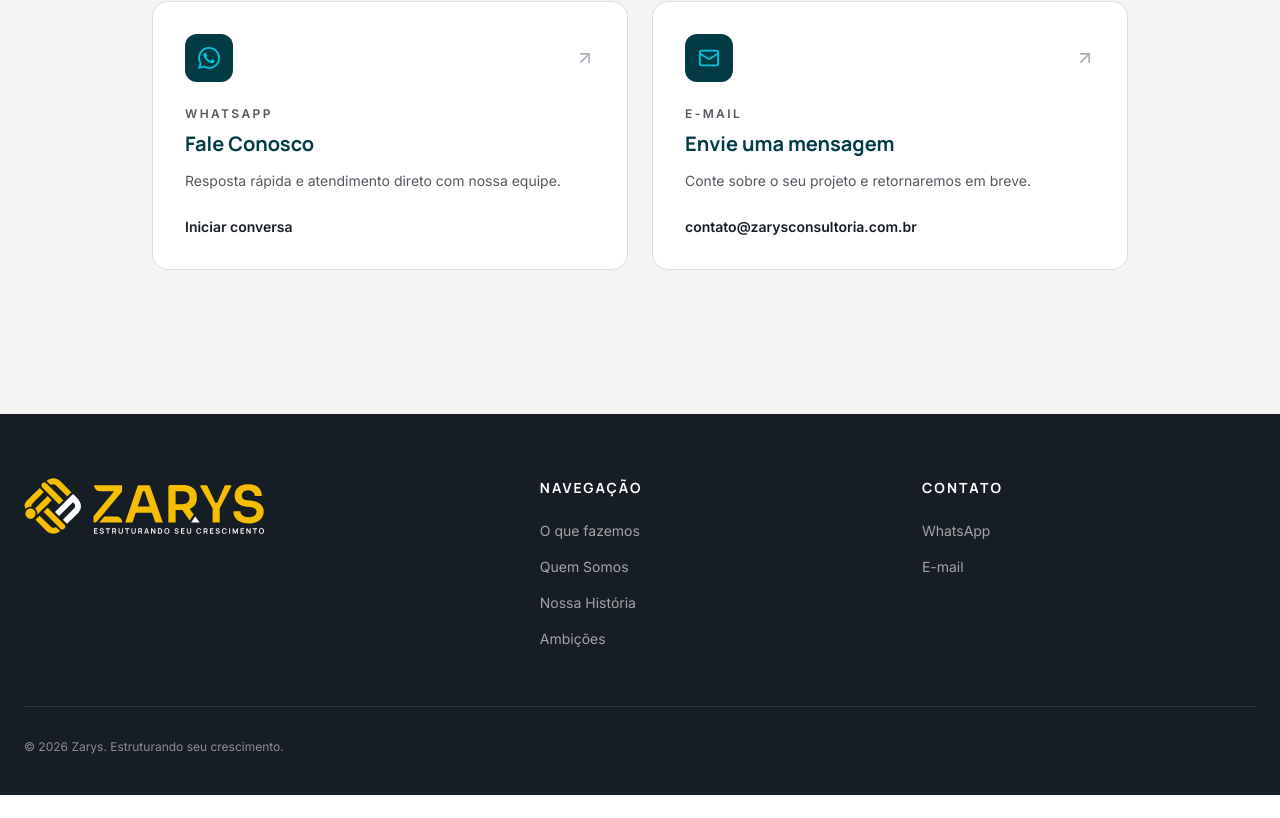
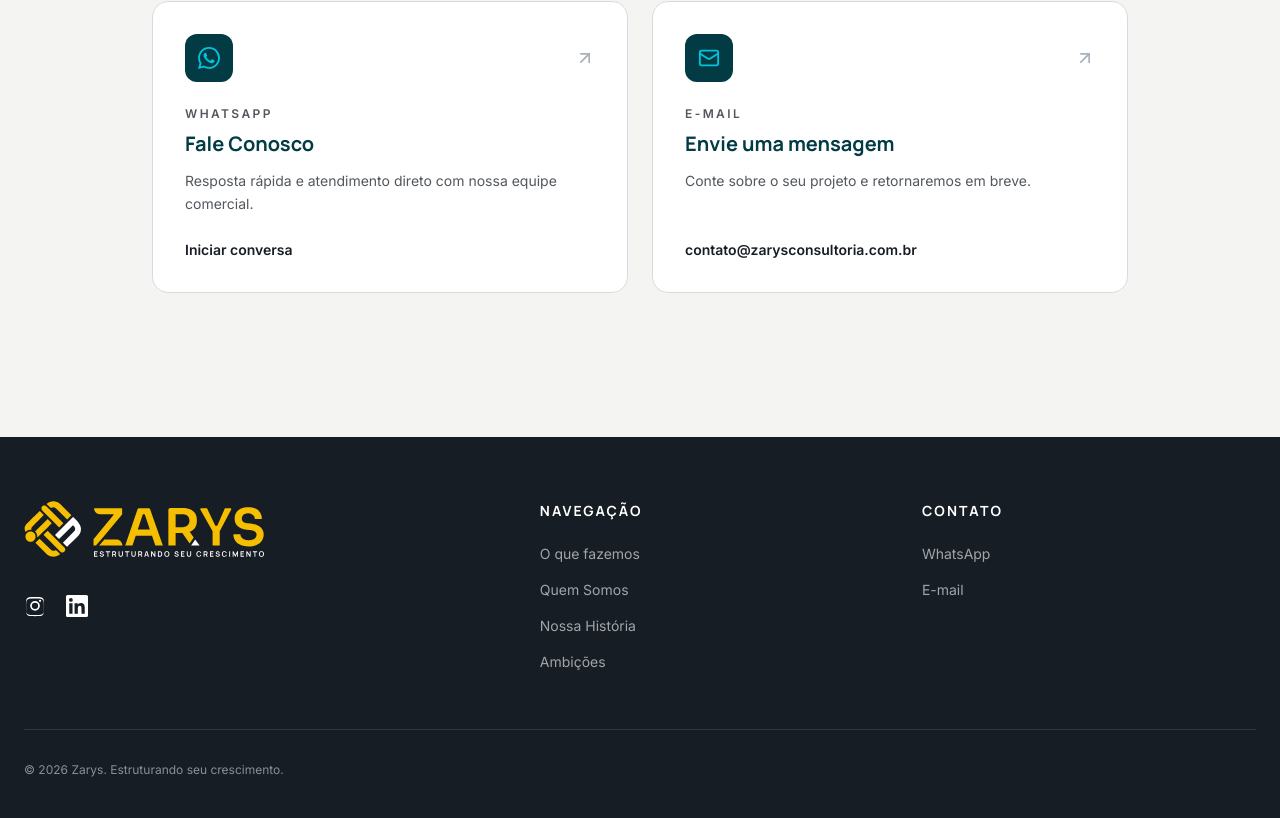
Before and after one commit to Zarys-Consultoria/Zarys-Consultoria.github.io, a Next.js app: page / in a window 1280 px wide. Shown: the part 4183-5001 px from the top of the page. Before the commit the page ends 4978 px from the top, so only its background shows below. Built offline with nearby package versions, Linux system fonts and the light colour scheme.

Commit message:
feat: add social links to footer and update contact copy
Add Instagram and LinkedIn icons to the footer, linking to the
official Zarys profiles. Update the WhatsApp contact copy to mention
the commercial team.

```diff
--- a/src/components/zarys/Contact.tsx
+++ b/src/components/zarys/Contact.tsx
@@ -19,7 +19,7 @@ const channels = [
     Icon: WhatsAppIcon,
     label: "WhatsApp",
     title: "Fale Conosco",
-    text: "Resposta rápida e atendimento direto com nossa equipe.",
+    text: "Resposta rápida e atendimento direto com nossa equipe comercial.",
     detail: "Iniciar conversa",
     href: WHATSAPP_URL,
     external: true,
--- a/src/components/zarys/Footer.tsx
+++ b/src/components/zarys/Footer.tsx
@@ -3,6 +3,29 @@ import logoZarys from "@/assets/brand/zarys-logo-completo-negativo.svg";
 
 const WHATSAPP_URL = "https://wa.me/5585987734863";
 const EMAIL = "contato@zarysconsultoria.com.br";
+const INSTAGRAM_URL = "https://www.instagram.com/zarys.consultoria/";
+const LINKEDIN_URL = "https://www.linkedin.com/company/zarys-consultoria/";
+
+function InstagramIcon({ size = 22 }: { size?: number }) {
+  return (
+    <svg width={size} height={size} viewBox="0 0 24 24" fill="currentColor" aria-hidden="true">
+      <path d="M12 2.16c3.2 0 3.58.01 4.85.07 1.17.05 1.8.25 2.23.41.56.22.96.48 1.38.9.42.42.68.82.9 1.38.16.42.36 1.06.41 2.23.06 1.27.07 1.65.07 4.85s-.01 3.58-.07 4.85c-.05 1.17-.25 1.8-.41 2.23-.22.56-.48.96-.9 1.38-.42.42-.82.68-1.38.9-.42.16-1.06.36-2.23.41-1.27.06-1.65.07-4.85.07s-3.58-.01-4.85-.07c-1.17-.05-1.8-.25-2.23-.41a3.72 3.72 0 0 1-1.38-.9 3.72 3.72 0 0 1-.9-1.38c-.16-.42-.36-1.06-.41-2.23C2.17 15.58 2.16 15.2 2.16 12s.01-3.58.07-4.85c.05-1.17.25-1.8.41-2.23.22-.56.48-.96.9-1.38.42-.42.82-.68 1.38-.9.42-.16 1.06-.36 2.23-.41C8.42 2.17 8.8 2.16 12 2.16Zm0 1.62c-3.15 0-3.52.01-4.76.07-1.15.05-1.77.24-2.19.41-.55.21-.94.47-1.35.88-.41.41-.67.8-.88 1.35-.17.42-.36 1.04-.41 2.19-.06 1.24-.07 1.61-.07 4.76s.01 3.52.07 4.76c.05 1.15.24 1.77.41 2.19.21.55.47.94.88 1.35.41.41.8.67 1.35.88.42.17 1.04.36 2.19.41 1.24.06 1.61.07 4.76.07s3.52-.01 4.76-.07c1.15-.05 1.77-.24 2.19-.41.55-.21.94-.47 1.35-.88.41-.41.67-.8.88-1.35.17-.42.36-1.04.41-2.19.06-1.24.07-1.61.07-4.76s-.01-3.52-.07-4.76c-.05-1.15-.24-1.77-.41-2.19a3.63 3.63 0 0 0-.88-1.35 3.63 3.63 0 0 0-1.35-.88c-.42-.17-1.04-.36-2.19-.41-1.24-.06-1.61-.07-4.76-.07Zm0 2.76a5.3 5.3 0 1 1 0 10.6 5.3 5.3 0 0 1 0-10.6Zm0 8.74a3.44 3.44 0 1 0 0-6.88 3.44 3.44 0 0 0 0 6.88Zm6.76-8.94a1.24 1.24 0 1 1-2.48 0 1.24 1.24 0 0 1 2.48 0Z" />
+    </svg>
+  );
+}
+
+function LinkedInIcon({ size = 22 }: { size?: number }) {
+  return (
+    <svg width={size} height={size} viewBox="0 0 24 24" fill="currentColor" aria-hidden="true">
+      <path d="M20.45 20.45h-3.56v-5.57c0-1.33-.02-3.04-1.85-3.04-1.85 0-2.14 1.45-2.14 2.94v5.67H9.35V9h3.41v1.56h.05c.48-.9 1.64-1.85 3.37-1.85 3.6 0 4.27 2.37 4.27 5.46v6.28ZM5.34 7.43a2.07 2.07 0 1 1 0-4.14 2.07 2.07 0 0 1 0 4.14Zm1.78 13.02H3.56V9h3.56v11.45ZM22.22 0H1.77C.8 0 0 .78 0 1.75v20.5C0 23.22.8 24 1.77 24h20.45c.98 0 1.78-.78 1.78-1.75V1.75C24 .78 23.2 0 22.22 0Z" />
+    </svg>
+  );
+}
+
+const redesSociais = [
+  { href: INSTAGRAM_URL, label: "Instagram", Icon: InstagramIcon },
+  { href: LINKEDIN_URL, label: "LinkedIn", Icon: LinkedInIcon },
+];
 
 const navegacao = [
   { href: "#solucoes", label: "O que fazemos" },
@@ -25,6 +48,20 @@ export function Footer() {
             <a href="#top" aria-label="Zarys — voltar ao início" className="inline-block">
               <Image src={logoZarys} alt="Zarys" className="h-14 w-auto" />
             </a>
+            <div className="mt-8 flex items-center gap-5">
+              {redesSociais.map(({ href, label, Icon }) => (
+                <a
+                  key={label}
+                  href={href}
+                  target="_blank"
+                  rel="noopener noreferrer"
+                  aria-label={label}
+                  className="text-white hover:text-amarelo transition-colors"
+                >
+                  <Icon />
+                </a>
+              ))}
+            </div>
           </div>
 
           <nav aria-label="Navegação do rodapé">
```
Also changed, not shown: 11 other files (tests, documents, lock files or other folders).
